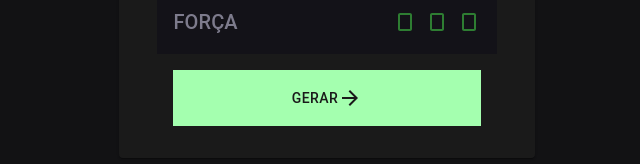
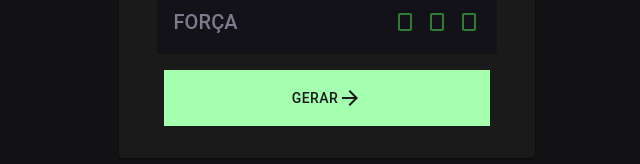
Before and after one commit to Ledelara/password-generator, a Next.js app: page / in a window 1280 px wide. Shown: the part 518-682 px from the top of the page, without its empty margins (313-953 px from the left). Built offline with nearby package versions, Linux system fonts and the light colour scheme.

Commit message:
:lipstick: Style: ajustando width do botão Generate

```diff
--- a/src/pages/Generator/components/Generate/Generate.tsx
+++ b/src/pages/Generator/components/Generate/Generate.tsx
@@ -19,7 +19,7 @@ const Generate = (props: GenerateProps) => {
                 display: 'flex',
                 justifyContent: 'center',
                 alignItems: 'center',
-                width: '80%',
+                width: '85%',
                 margin: '0 auto',
                 padding: '1rem',
                 backgroundColor: '#A4FFAF',
```
